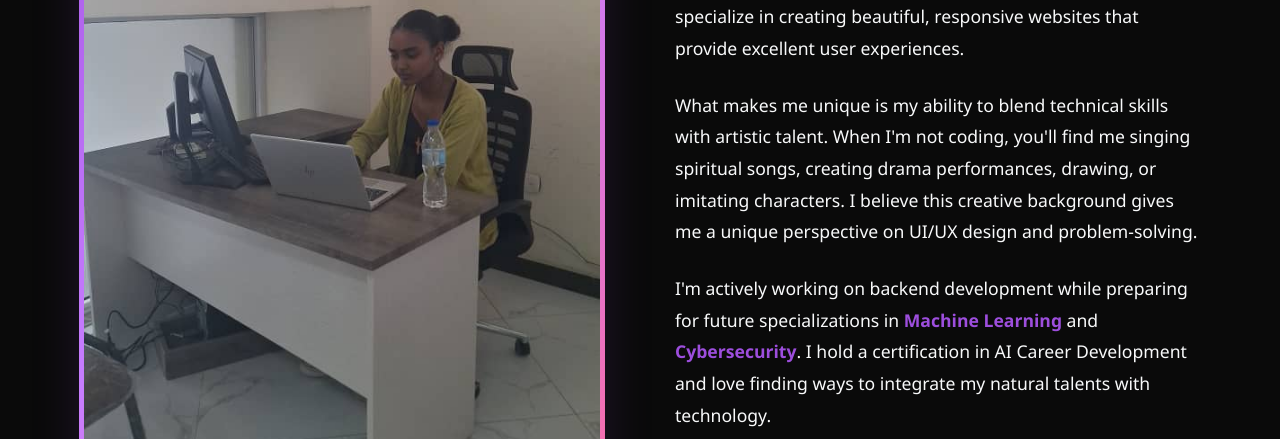
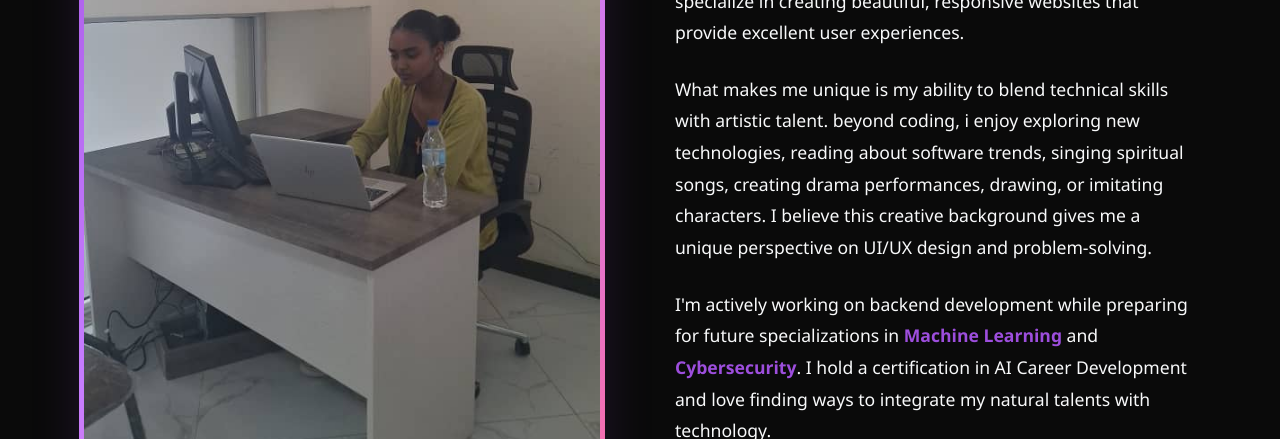
Before and after one commit to R3D-GM/r3d, a plain HTML site: page index.html in a window 1280 px wide. Shown: the part 1352-1791 px from the top of the page. Drawn offline with Linux system fonts and the light colour scheme.

Commit message:
Update index.html

```diff
--- a/index.html
+++ b/index.html
@@ -1192,7 +1192,7 @@
                 <div class="about-text fade-in">
                     <h3>Where Code Meets Creativity</h3>
                     <p>Hello! I'm <span class="highlight">Rediet Girma</span>, a passionate Frontend Developer and third-year Software Engineering student from <span class="highlight">Arbaminch, Ethiopia</span>. With over 5 years of experience in HTML/CSS, I specialize in creating beautiful, responsive websites that provide excellent user experiences.</p>
-                    <p>What makes me unique is my ability to blend technical skills with artistic talent. When I'm not coding, you'll find me singing spiritual songs, creating drama performances, drawing, or imitating characters. I believe this creative background gives me a unique perspective on UI/UX design and problem-solving.</p>
+                    <p>What makes me unique is my ability to blend technical skills with artistic talent. beyond coding, i enjoy exploring new technologies, reading about software trends, singing spiritual songs, creating drama performances, drawing, or imitating characters. I believe this creative background gives me a unique perspective on UI/UX design and problem-solving.</p>
                     <p>I'm actively working on backend development while preparing for future specializations in <span class="highlight">Machine Learning</span> and <span class="highlight">Cybersecurity</span>. I hold a certification in AI Career Development and love finding ways to integrate my natural talents with technology.</p>
                     <div style="margin-top: 30px;">
                         <a href="https://github.com/R3D-GM" target="_blank" class="btn">
@@ -1909,4 +1909,5 @@
         });
     </script>
 </body>
+
 </html>
```
